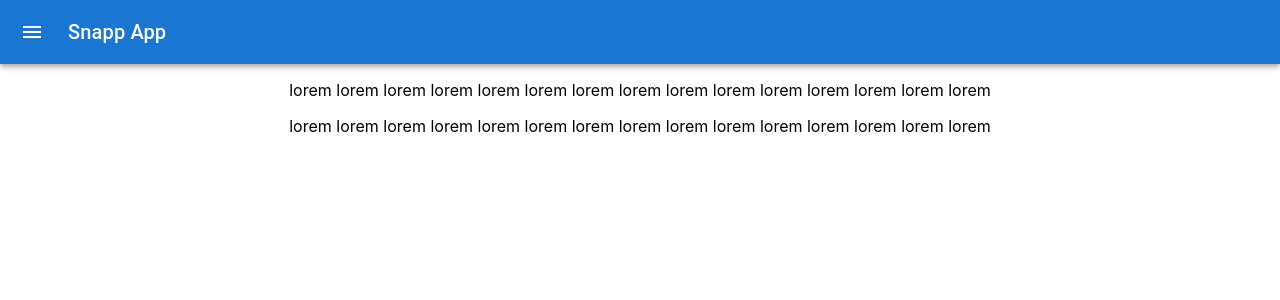
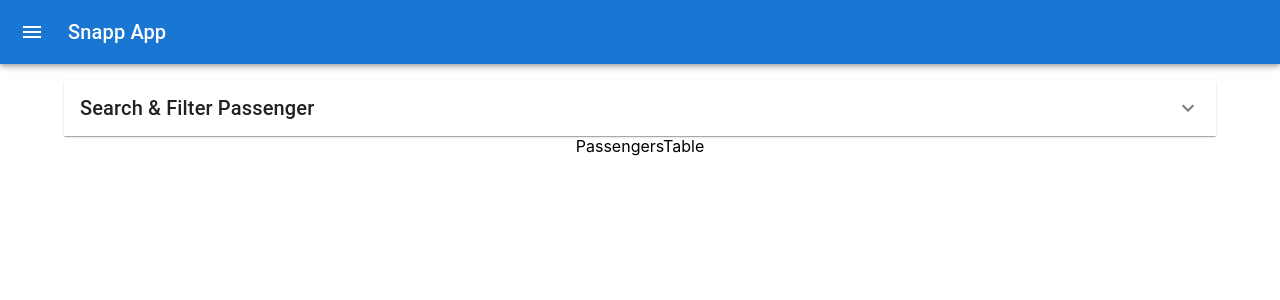
Before and after one commit to Saeed-jlnsi/react-snapp-assignment, a React (Create React App) app: page /passengers in a window 1280 px wide. Shown: the top 300 px of the page. Built offline with nearby package versions, Linux system fonts and the light colour scheme.

Commit message:
work on the search panel component

```diff
--- /dev/null
+++ b/src/components/PassengersTable/PassengersTable.js
@@ -0,0 +1,7 @@
+function PassengersTable() {
+    return (
+        <div>PassengersTable</div>
+    )
+}
+
+export default PassengersTable;
--- /dev/null
+++ b/src/components/SearchPanel/SearchPanel.js
@@ -0,0 +1,48 @@
+import Accordion from '@mui/material/Accordion';
+import {AccordionSummary, AccordionDetails, Typography, Grid,
+TextField, Switch, FormGroup, FormControlLabel, Button, Container  } from '@mui/material';
+import ExpandMoreIcon from '@mui/icons-material/ExpandMore';
+
+
+
+function SearchPanel() {
+    return (
+        <Accordion>
+        <AccordionSummary
+          expandIcon={<ExpandMoreIcon />}
+          aria-controls="panel1a-content"
+          id="panel1a-header"
+        >
+          <Typography variant="h6" component="div">Search & Filter Passenger</Typography>
+        </AccordionSummary>
+        <AccordionDetails>
+          <form >
+            <Grid container spacing={2} sx={{mb: 6}}>
+                <Grid item xs={12} md={6}>
+                    <TextField fullWidth id="outlined-basic1" label="Search by first name" variant="outlined" />
+                </Grid>
+                <Grid item xs={12} md={6}>
+                    <TextField fullWidth id="outlined-basic2" label="Search by last name" variant="outlined" />
+
+                </Grid>
+                <Grid item xs={12} md={6}>
+                    <TextField fullWidth id="outlined-basic3" label="Search by email" variant="outlined" />
+
+                </Grid>
+                <Grid item xs={12} md={6}>
+                    <FormGroup>
+                        <FormControlLabel control={<Switch defaultChecked />} label="Filter Banned Passengers" />
+                    </FormGroup>
+                </Grid>
+            </Grid>
+            <Grid container>
+                <Button variant="contained" sx={{mr: 2}}>Search Passenger</Button>
+                <Button variant="contained" color="secondary">Reset Search</Button>
+            </Grid>
+          </form>
+        </AccordionDetails>
+      </Accordion>
+    )
+}
+
+export default SearchPanel;
--- a/src/containers/Passengers/Passengers.js
+++ b/src/containers/Passengers/Passengers.js
@@ -1,10 +1,12 @@
 import { Container } from '@mui/material';
+import SearchPanel from '../../components/SearchPanel/SearchPanel';
+import PassengersTable from '../../components/PassengersTable/PassengersTable';
 
 function Passengers () {
     return (
-        <Container maxWidth="lg">
-            <p>lorem lorem lorem lorem lorem lorem lorem lorem lorem lorem lorem lorem lorem lorem lorem </p>
-            <p>lorem lorem lorem lorem lorem lorem lorem lorem lorem lorem lorem lorem lorem lorem lorem </p>
+        <Container maxWidth="lg" sx={{p: 2}}>
+            <SearchPanel />
+            <PassengersTable/>
         </Container>
 
     )
--- a/src/containers/Profile/Profile.js
+++ b/src/containers/Profile/Profile.js
@@ -1,15 +1,11 @@
-import { Grid } from '@mui/material';
+import { Container } from '@mui/material';
 
 function Profile () {
     return (
-        <Grid container spacing={2}>
-            <Grid item>
-                <p>lorem lorem lorem lorem lorem lorem lorem lorem lorem lorem lorem lorem lorem lorem lorem </p>
-            </Grid>
-            <Grid item>
+        <Container maxWidth="lg">
             <p>lorem lorem lorem lorem lorem lorem lorem lorem lorem lorem lorem lorem lorem lorem lorem </p>
-            </Grid>
-        </Grid>
+            <p>lorem lorem lorem lorem lorem lorem lorem lorem lorem lorem lorem lorem lorem lorem lorem </p>
+        </Container>
     )
 }
 
```
